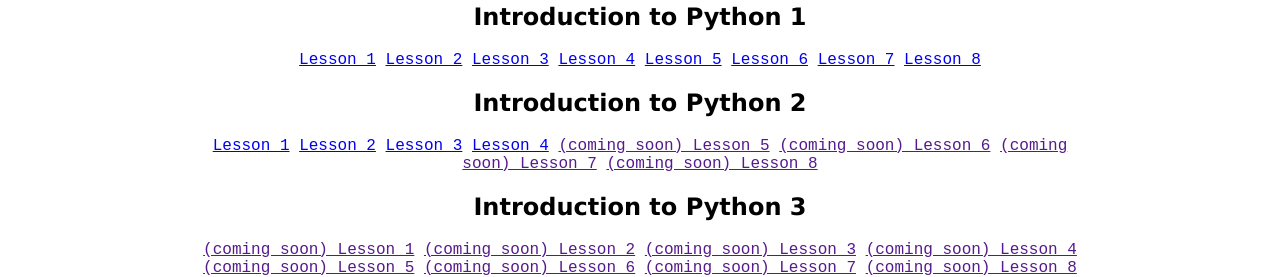
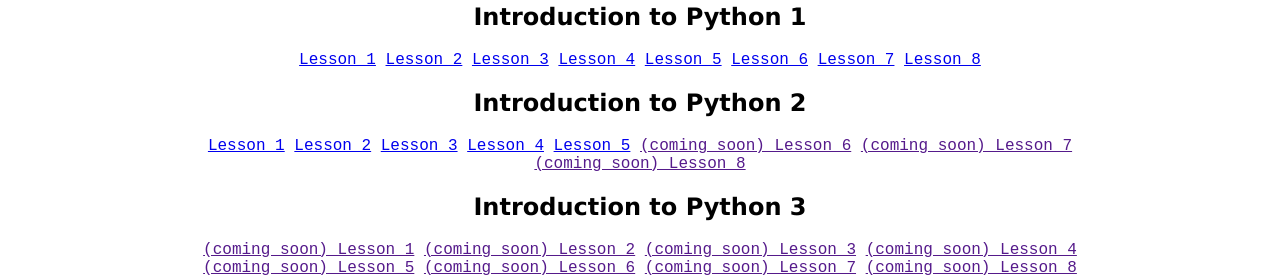
Before and after one commit to YingyingLuo/IntroToPython, a plain HTML site: page lessons.html in a window 1280 px wide. Shown: the part 1041-1318 px from the top of the page. Drawn offline with Linux system fonts and the light colour scheme.

Commit message:
Update lessons.html

```diff
--- a/lessons.html
+++ b/lessons.html
@@ -75,7 +75,7 @@
                 <a href="https://youtu.be/hCYGqXdz_CY">Lesson 2</a>
                 <a href="https://youtu.be/Mv3bX4F1GII">Lesson 3</a>
                 <a href="https://youtu.be/9v81IJNBv0I">Lesson 4</a>
-                <a href="">(coming soon) Lesson 5</a>
+                <a href="https://youtu.be/0BgPGihSk80">Lesson 5</a>
                 <a href="">(coming soon) Lesson 6</a>
                 <a href="">(coming soon) Lesson 7</a>
                 <a href="">(coming soon) Lesson 8</a>
```
